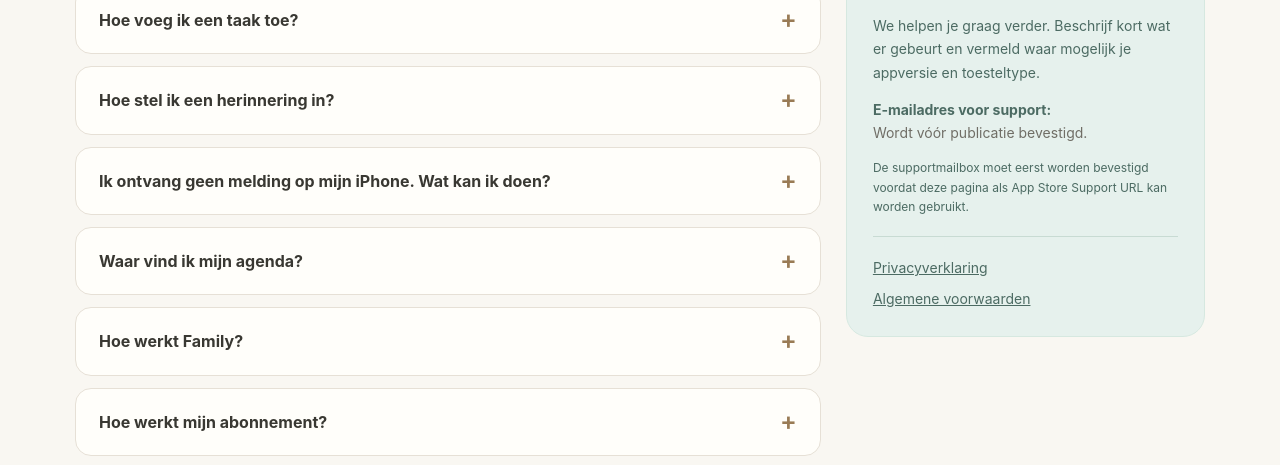
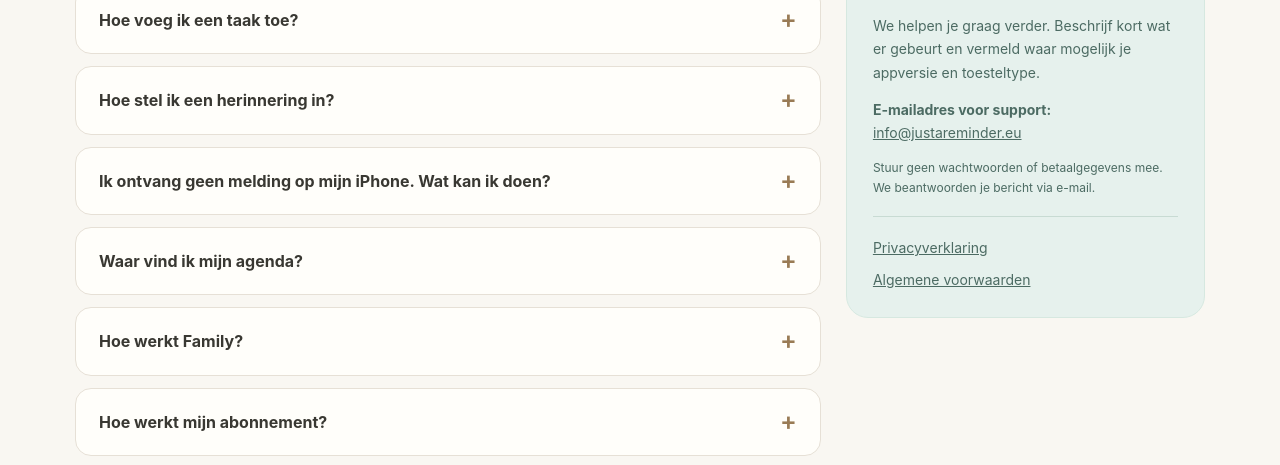
Before and after one commit to VincentHegeman/JustAReminder-ios, a website: page website/support/index.html in a window 1280 px wide. Shown: the part 625-1090 px from the top of the page. Drawn offline with Linux system fonts and the light colour scheme.

Commit message:
feat(support): add customer service email to NL and EN help pages

```diff
--- a/website/support/index.html
+++ b/website/support/index.html
@@ -78,15 +78,15 @@
           <span class="eyebrow">Contact</span>
           <h2>Kom je er niet uit?</h2>
           <p>We helpen je graag verder. Beschrijf kort wat er gebeurt en vermeld waar mogelijk je appversie en toesteltype.</p>
-          <p><strong>E-mailadres voor support:</strong><br><span class="muted">Wordt vóór publicatie bevestigd.</span></p>
-          <p class="muted" style="font-size:12px">De supportmailbox moet eerst worden bevestigd voordat deze pagina als App Store Support URL kan worden gebruikt.</p>
+          <p><strong>E-mailadres voor support:</strong><br><a href="mailto:info@justareminder.eu?subject=JustAReminder%20support">info@justareminder.eu</a></p>
+          <p class="muted" style="font-size:12px">Stuur geen wachtwoorden of betaalgegevens mee. We beantwoorden je bericht via e-mail.</p>
         </div>
         <div class="block" data-translation="en">
           <span class="eyebrow">Contact</span>
           <h2>Still need help?</h2>
           <p>Tell us what happened and, when possible, include your app version and device type.</p>
-          <p><strong>Support email:</strong><br><span class="muted">To be confirmed before launch.</span></p>
-          <p class="muted" style="font-size:12px">A working support inbox must be confirmed before this page is used as the App Store Support URL.</p>
+          <p><strong>Support email:</strong><br><a href="mailto:info@justareminder.eu?subject=JustAReminder%20support">info@justareminder.eu</a></p>
+          <p class="muted" style="font-size:12px">Never share passwords or payment details. We will reply to your email.</p>
         </div>
         <hr style="border:0;border-top:1px solid #c8dbd3;margin:19px 0">
         <p style="margin-bottom:8px"><a href="../privacy"><span data-translation="nl">Privacyverklaring</span><span data-translation="en">Privacy policy</span></a></p>
```
